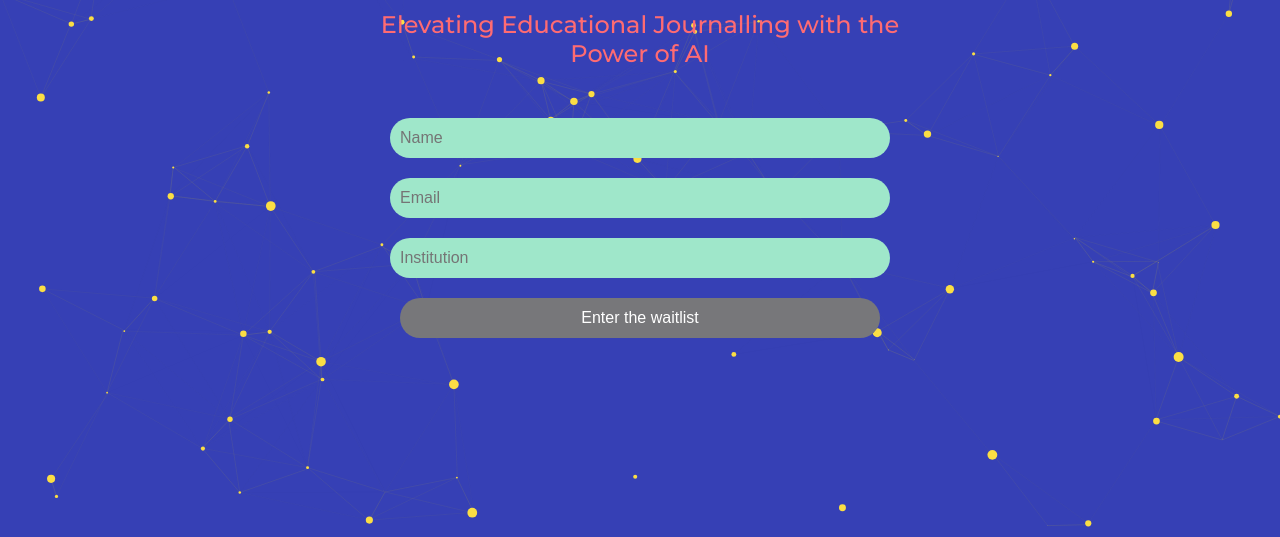
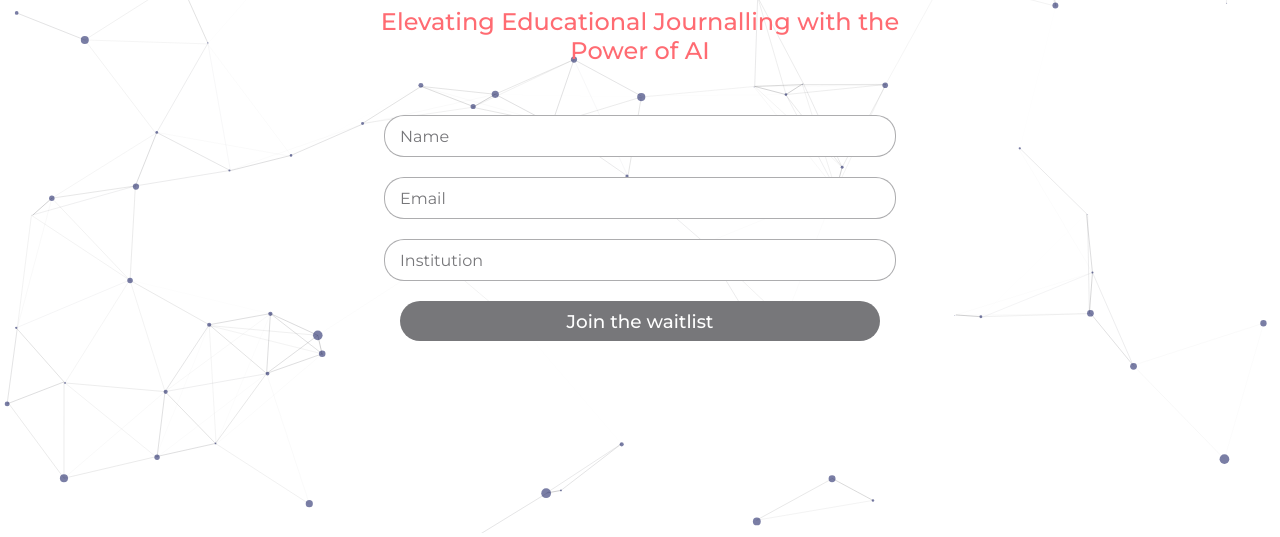
Before and after one commit to abdelrahmanhafrag/EduVue, a plain HTML site: page waitList.html in a window 1280 px wide. Shown: the part 267-804 px from the top of the page. Drawn offline with Linux system fonts and the light colour scheme.

Commit message:
Added sheets integration, reworked UI especially on waitlist page.

```diff
--- a/app.js
+++ b/app.js
@@ -4,12 +4,12 @@ particlesJS('particles-js',
     "number": {
       "value": 80,
       "density": {
-        "enable": true,
+        "enable": false,
         "value_area": 800
       }
     },
     "color": {
-      "value": "#FBDE44"
+      "value": "#222869"
     },
     "shape": {
       "type": "circle",
@@ -20,6 +20,9 @@ particlesJS('particles-js',
       "polygon": {
         "nb_sides": 5
       },
+    },
+    "opacity": {
+      "value": 0.6
     },
     "size": {
       "value": 5,
@@ -40,7 +43,7 @@ particlesJS('particles-js',
     },
     "move": {
       "enable": true,
-      "speed": 6,
+      "speed": 5,
       "direction": "none",
       "random": false,
       "straight": false,
@@ -50,45 +53,6 @@ particlesJS('particles-js',
         "enable": false,
         "rotateX": 600,
         "rotateY": 1200
-      }
-    }
-  },
-  "interactivity": {
-    "detect_on": "canvas",
-    "events": {
-      "onhover": {
-        "enable": true,
-        "mode": "repulse"
-      },
-      "onclick": {
-        "enable": true,
-        "mode": "push"
-      },
-      "resize": true
-    },
-    "modes": {
-      "grab": {
-        "distance": 400,
-        "line_linked": {
-          "opacity": 1
-        }
-      },
-      "bubble": {
-        "distance": 400,
-        "size": 40,
-        "duration": 2,
-        "opacity": 8,
-        "speed": 3
-      },
-      "repulse": {
-        "distance": 200,
-        "duration": 0.4
-      },
-      "push": {
-        "particles_nb": 4
-      },
-      "remove": {
-        "particles_nb": 2
       }
     }
   },
@@ -106,7 +70,8 @@ document.getElementById("submit-btn").addEventListener("click", function(event){
   if(name === "" || email === "" || institution === ""){
       alert("All fields must be filled out")
   } else {
-      // Here you can add code to send the data to the backend
+      submitForm(name, email, institution)
+
       document.getElementById("email-display").textContent = email;
       document.getElementById("success-message").classList.remove("hidden");
   }
--- a/general.css
+++ b/general.css
@@ -14,7 +14,7 @@ body {
     position: absolute;
     width: 100%;
     height: 100%;
-    z-index: 1;
+    z-index: -1;
 }
 
 .container {
@@ -30,7 +30,7 @@ body {
 .title {
     font-weight: 700;
     font-size: 2.5rem;
-    color: #FBDE44;
+    color: #3640B5;
 }
 
 .subtitle {
--- a/landingPage.css
+++ b/landingPage.css
@@ -1,5 +1,5 @@
 #logo {
-    width: 200px;
+    width: 450px;
     height: auto;
     display: block;
     margin: 0 auto;
--- /dev/null
+++ b/sheets.js
@@ -0,0 +1,11 @@
+function submitForm(name, email, institution) {
+
+    fetch('https://script.google.com/macros/s/AKfycbxvMCbg4yWa_GjEubAJ5rDFE-eKpfonOtrL32-1wjIup4OvniGoYXHK40GC0z5lxbk2/exec', {
+      method: 'POST',
+      mode: 'no-cors',
+      headers: {
+        'Content-Type': 'application/json'
+      },
+      body: JSON.stringify([name, email, institution])
+    });
+  }
--- a/waitList.css
+++ b/waitList.css
@@ -1,13 +1,33 @@
+body {
+    font-family: 'Montserrat', sans-serif;
+    background: #FFFFFF;
+    color: #000005;
+    margin: 0;
+    padding: 0;
+}
+
 #signup-form input {
     display: block;
     width: 80%;
     height: 40px;
     margin: 20px auto;
-    padding: 0 10px;
+    padding: 0 15px;
     font-size: 1rem;
-    border: none;
+    font-family: 'Montserrat', sans-serif;
+    border: 1px solid rgba(119, 119, 122, 0.6);
     border-radius: 20px;
-    background: #9FE7CA;
+    background: #FFFFFF;
+    color: #000005;
+    transition: border-color 0.5s, background 0.5s;
+}
+
+#signup-form input:focus {
+    outline: none;
+    border-color: #3640B5;
+}
+
+#signup-form input::placeholder {
+    color: #77777A;
 }
 
 #submit-btn {
@@ -15,7 +35,9 @@
     width: 80%;
     height: 40px;
     margin: 20px auto;
-    font-size: 1rem;
+    font-size: 1.15rem;
+    font-family: 'Montserrat', sans-serif;
+    font-weight: 450;
     border: none;
     border-radius: 20px;
     background: #77777A;
--- a/waitList.html
+++ b/waitList.html
@@ -3,6 +3,8 @@
 <head>
     <link rel="stylesheet" type="text/css" href="general.css">
     <link rel="stylesheet" type="text/css" href="waitList.css">
+    <link href="https://fonts.googleapis.com/css?family=Montserrat" rel="stylesheet">
+    <link rel="icon" type="image/x-icon" href="Assets/EduVue Favicon.png">
     <title>EduVue</title>
 </head>
 <body>
@@ -15,7 +17,7 @@
             <input type="text" id="name" placeholder="Name" required>
             <input type="email" id="email" placeholder="Email" required>
             <input type="text" id="institution" placeholder="Institution" required>
-            <button type="submit" id="submit-btn">Enter the waitlist</button>
+            <button type="submit" id="submit-btn">Join the waitlist</button>
         </form>
         <div id="success-message" class="hidden">
             <div id="check-mark">&#10003;</div>
@@ -23,6 +25,7 @@
         </div>
     </div>
     <script src="particles.js"></script>
+    <script src="sheets.js"></script>
     <script src="app.js"></script>
 </body>
 </html>
```
Also changed, not shown: index.html (renamed from landingPage.html, +3 -2 lines), Assets/EduVue-by-TLS-logo.png (added), Assets/EduVue-favicon.png (added), Assets/TLS-logo.png (renamed from logo.png).
